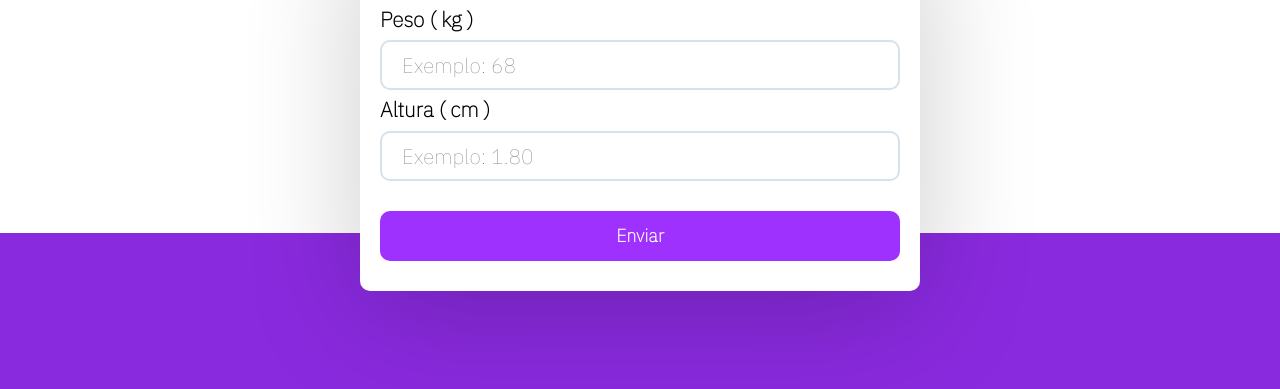
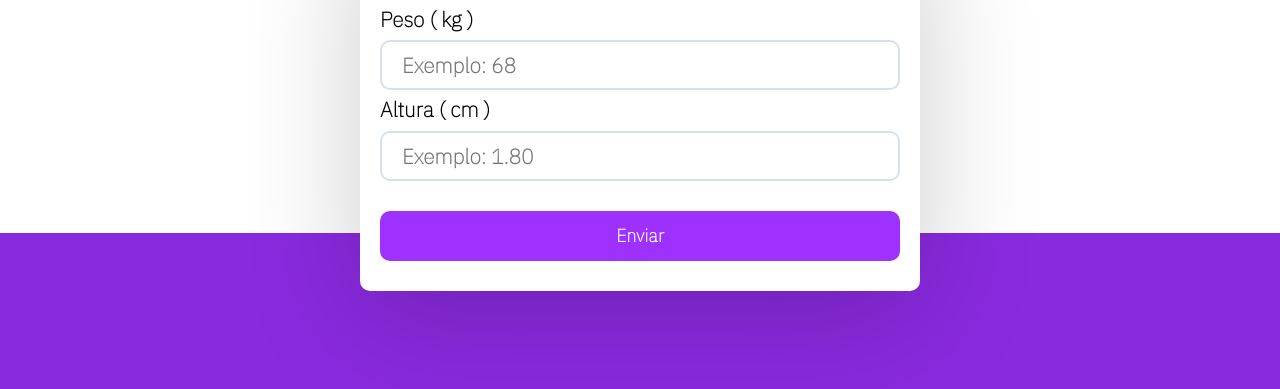
Before and after one commit to rwietter/body-mass-index, a plain HTML site: page index.html in a window 1280 px wide. Shown: the part 167-556 px from the top of the page. Drawn offline with nearby package versions, Linux system fonts and the light colour scheme.

Commit message:
fix: css

```diff
--- a/assets/css/style.css
+++ b/assets/css/style.css
@@ -76,7 +76,7 @@ form input {
   font-size: 24px;
   height: 50px;
   padding: 0 20px;
-  font-weight: 300;
+  font-weight: 600;
   font-size: 1em;
   outline: none;
   border-style: double;
```
